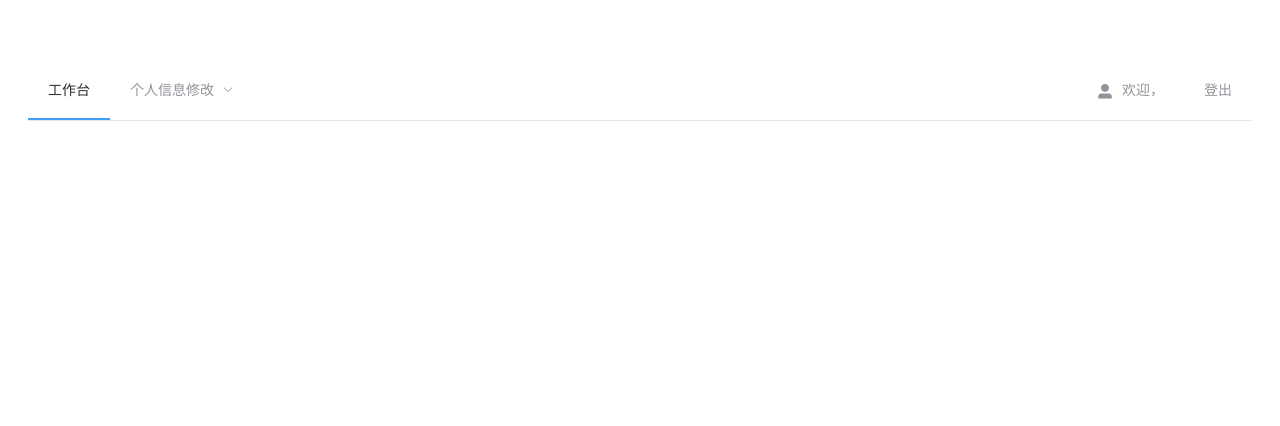
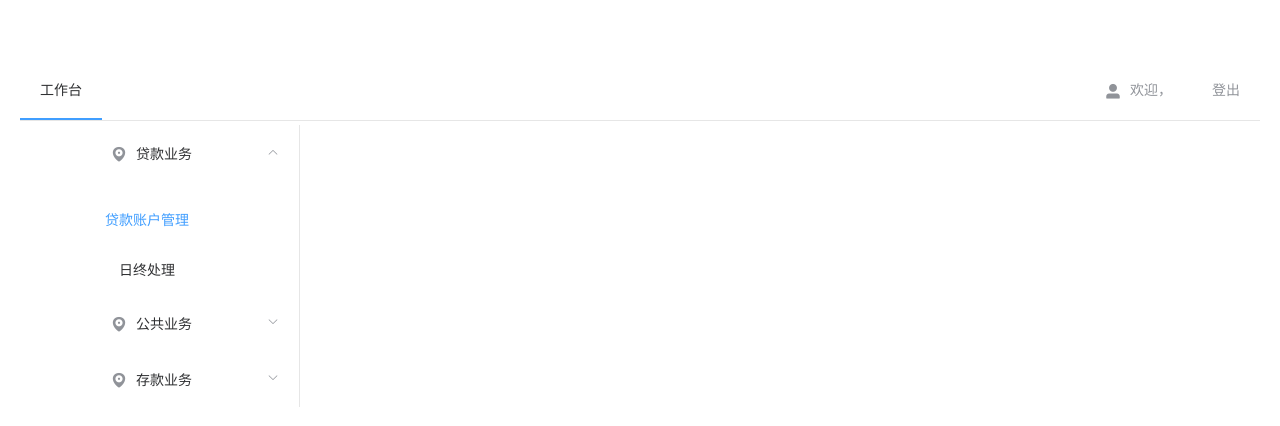
Before and after one commit to iceiceiceYu/Software-Quality-Assurance-and-Testing, a Vue app in the folder frontend/: page /dashboard in a window 1280 px wide. Shown: the top 426 px of the page. Built offline with nearby package versions, Linux system fonts and the light colour scheme.

Commit message:
update navbar and sidebar

```diff
--- a/frontend/src/components/Dashboard.vue
+++ b/frontend/src/components/Dashboard.vue
@@ -3,12 +3,15 @@
     <el-header>
       <v-navbar :activeIndex="'1'"></v-navbar>
     </el-header>
-    <el-aside>
-       <v-side :activeIndex="'1'"></v-side>
-    </el-aside>
-    <el-main>
+    <el-container>
+      <el-aside>
+        <v-side :activeIndex="'1-1'"></v-side>
+      </el-aside>
+      <el-main>
 
-    </el-main>
+
+      </el-main>
+    </el-container>
   </el-container>
 </template>
 
--- a/frontend/src/components/Login.vue
+++ b/frontend/src/components/Login.vue
@@ -1,24 +1,22 @@
 <template>
-  <div>
-    <h1>{{msg}}</h1>
-    <div class="line"></div>
-    <el-row :gutter="20">
-      <el-col :span="8" :offset="8">
+  <body id="poster">
   <el-form class="login-container" :model="loginForm" ref="loginForm"
            :rules="rules" label-width="80px">
+    <h2>{{msg}}</h2>
     <el-form-item label="用户名：">
       <el-input type="text" v-model="loginForm.username" auto-complete="off" placeholder="用户名"></el-input>
     </el-form-item>
     <el-form-item label="密码：">
       <el-input type="password" v-model="loginForm.password" auto-complete="off" placeholder="密码"></el-input>
     </el-form-item>
-          <el-form-item>
-            <el-button class="login-button" type="primary" @click="submitClick('loginForm')">登录</el-button>
+    <el-form-item style="width: 100%">
+      <el-button class="login-button" type="primary" style="width: 100%;border: none" @click="submitClick('loginForm')">
+        登录
+      </el-button>
     </el-form-item>
   </el-form>
-      </el-col>
-    </el-row>
-  </div>
+
+  </body>
 
 </template>
 <script>
@@ -28,31 +26,31 @@
       return {
         rules: {
           username: [
-            { required: true, message: '请输入用户名', trigger: 'blur'}
+            {required: true, message: '请输入用户名', trigger: 'blur'}
           ],
           password: [
-            { required: true, message: '请输入密码', trigger: 'blur'}
+            {required: true, message: '请输入密码', trigger: 'blur'}
           ]
         },
-        loginForm:{
-          username:'',
-          password:''
+        loginForm: {
+          username: '',
+          password: ''
         },
         checked: true,
-        msg: '银行信息管理系统'
+        msg: '银行业务模拟实训系统'
       }
     },
     methods: {
-      submitClick(formName){
+      submitClick(formName) {
         this.$refs[formName].validate(valid => {
-          if(valid) {
+          if (valid) {
             this.$axios.post('/user/login', {
               username: this.loginForm.username,
               password: this.loginForm.password
             })
               .then(resp => {
                 console.log(resp.data)
-                if (resp.status === 200 && resp.data!=='') {
+                if (resp.status === 200 && resp.data !== '') {
                   this.$store.commit('login', resp.data);
                   this.$router.replace({path: '/dashboard'})
                   this.$notify({
@@ -76,3 +74,31 @@
     }
   }
 </script>
+
+<style>
+  #poster {
+    background: url("../assets/eva.jpg");
+    height: 100%;
+    width: 100%;
+    background-size: cover;
+    position: fixed;
+  }
+
+  body {
+    margin: 0px;
+    padding: 0;
+  }
+
+  .login-container {
+    opacity: 90%;
+    border-radius: 15px;
+    background-clip: padding-box;
+    margin: 90px auto;
+    width: 350px;
+    padding: 35px 35px 15px 35px;
+    background: #fff;
+    border: 1px solid #eaeaea;
+    box-shadow: 0 0 25px #cac6c6;
+  }
+
+</style>
--- a/frontend/src/components/navbar.vue
+++ b/frontend/src/components/navbar.vue
@@ -2,11 +2,6 @@
   <el-menu :default-active="activeIndex" class="el-menu-demo" mode="horizontal"
            @select="handleSelect">
     <el-menu-item index="1">工作台</el-menu-item>
-    <el-submenu index="2">
-      <template slot="title">个人信息修改</template>
-      <el-menu-item index="2-1">基础个人信息</el-menu-item>
-      <el-menu-item index="2-2">修改密码</el-menu-item>
-    </el-submenu>
 
     <el-menu-item style="float: right" @click="dialogVisible=true">
       登出
@@ -49,12 +44,7 @@
             case '1':
               this.$router.replace({path: '/dashboard'})
               break;
-            case '2-1':
-              this.$router.replace({path: '/myInfo'})
-              break;
-            case '2-2':
-              this.$router.replace({path: '/changePass'})
-              break;
+
           }
         },
         logout() {
--- a/frontend/src/components/sidebar.vue
+++ b/frontend/src/components/sidebar.vue
@@ -1,69 +1,38 @@
 <template>
   <el-menu
     :default-active="activeIndex"
+    :unique-opened=true
     class="el-menu-vertical-demo" style="margin-top: 5px"
   @select="handleSelect">
-    <div v-if="type === 'doctor'">
-      <el-menu-item index="1" >
+    <el-submenu index="1">
+      <template #title>
         <i class="el-icon-location"></i>
-        <span>管理病人</span>
-      </el-menu-item>
-      <el-menu-item index="2">
-        <i class="el-icon-menu"></i>
-        <span slot="title">我的病区</span>
-      </el-menu-item>
-      <el-menu-item index="3" disabled>
-        <i class="el-icon-document"></i>
-        <span slot="title">新增核酸检测</span>
-      </el-menu-item>
-      <el-menu-item index="4" >
-        <i class="el-icon-info"></i>
-        <span slot="title">新消息</span>
-      </el-menu-item>
+        <span>贷款业务</span>
+      </template>
+      <el-menu-item-group>
+        <el-menu-item index="1-1">贷款账户管理</el-menu-item>
+        <el-menu-item index="1-2">日终处理</el-menu-item>
+      </el-menu-item-group>
+    </el-submenu>
+    <el-submenu index="2">
+      <template #title>
+        <i class="el-icon-location"></i>
+        <span>公共业务</span>
+      </template>
+      <el-menu-item-group>
+        <el-menu-item index="2-1">账户流水</el-menu-item>
+      </el-menu-item-group>
+    </el-submenu>
+    <el-submenu index="3">
+      <template #title>
+        <i class="el-icon-location"></i>
+        <span>存款业务</span>
+      </template>
+      <el-menu-item-group>
+        <el-menu-item index="3-1">理财产品购买</el-menu-item>
+      </el-menu-item-group>
+    </el-submenu>
 
-    </div>
-    <div v-else-if="type === 'chief nurse'">
-      <el-menu-item index="1">
-        <i class="el-icon-location"></i>
-        <span>管理病人</span>
-      </el-menu-item>
-      <el-menu-item index="2">
-        <i class="el-icon-menu"></i>
-        <span slot="title">管理护士</span>
-      </el-menu-item>
-      <el-menu-item index="3" >
-        <i class="el-icon-document"></i>
-        <span slot="title">管理病床</span>
-      </el-menu-item>
-      <el-menu-item index="4" >
-        <i class="el-icon-info"></i>
-        <span slot="title">新消息</span>
-      </el-menu-item>
-
-
-    </div>
-    <div v-else-if="type === 'ward nurse'">
-      <el-menu-item index="1">
-        <i class="el-icon-location"></i>
-        <span>管理病人</span>
-      </el-menu-item>
-      <el-menu-item index="2" disabled>
-        <i class="el-icon-menu"></i>
-        <span slot="title" >每日信息登记</span>
-      </el-menu-item>
-
-    </div>
-    <div v-else-if="type === 'emergency nurse'">
-      <el-menu-item index="1">
-        <i class="el-icon-location"></i>
-        <span>查询病人信息</span>
-      </el-menu-item>
-      <el-menu-item index="2">
-        <i class="el-icon-menu"></i>
-        <span slot="title">登记入院信息</span>
-      </el-menu-item>
-
-    </div>
 
   </el-menu>
 </template>
@@ -74,7 +43,7 @@
       props:{
           activeIndex:{
             type: String,
-          default: '1'
+          default: '1-1'
         }
       },data(){
           return{
@@ -82,7 +51,6 @@
           }
       },methods:{
           handleSelect(key, keyPath) {
-            if(this.type==='doctor'){
               switch (key) {
                 case '1':
                   this.$router.replace({path: '/doctor/checkPatients'})
@@ -97,40 +65,6 @@
                   this.$router.replace({path: '/doctor/news'})
                   break;
               }
-            }else if(this.type==='chief nurse'){
-              switch (key) {
-                case '1':
-                  this.$router.replace({path: '/chiefNurse/checkPatients'})
-                  break;
-                case '2':
-                  this.$router.replace({path: '/chiefNurse/checkStaff'})
-                  break;
-                case '3':
-                  this.$router.replace({path: '/chiefNurse/checkWard'})
-                  break;
-                case '4':
-                  this.$router.replace({path: '/chiefNurse/news'})
-                  break;
-              }
-            }else if(this.type==='ward nurse'){
-              switch (key) {
-                case '1':
-                  this.$router.replace({path: '/wardNurse/checkPatients'})
-                  break;
-                case '2':
-                  this.$router.replace({path: '/wardNurse/dailyInfo'})
-                  break;
-              }
-            }else if(this.type==='emergency nurse'){
-              switch (key) {
-                case '1':
-                  this.$router.replace({path: '/emergencyNurse/checkPatients'})
-                  break;
-                case '2':
-                  this.$router.replace({path: '/emergencyNurse/checkIn'})
-                  break;
-              }
-            }
           },
 
       }
```
Also changed, not shown: frontend/src/assets/eva.jpg (added). Lines whose indentation alone changed are shown as unchanged.
